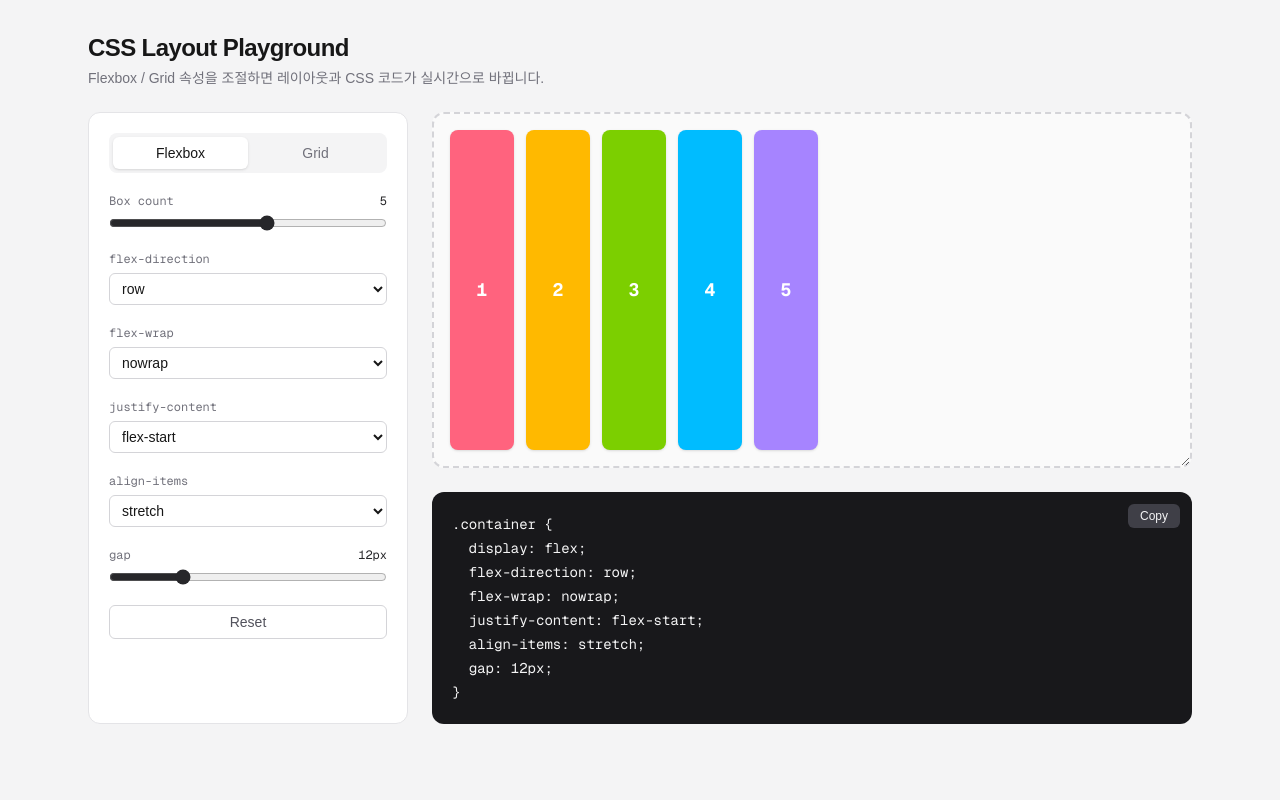
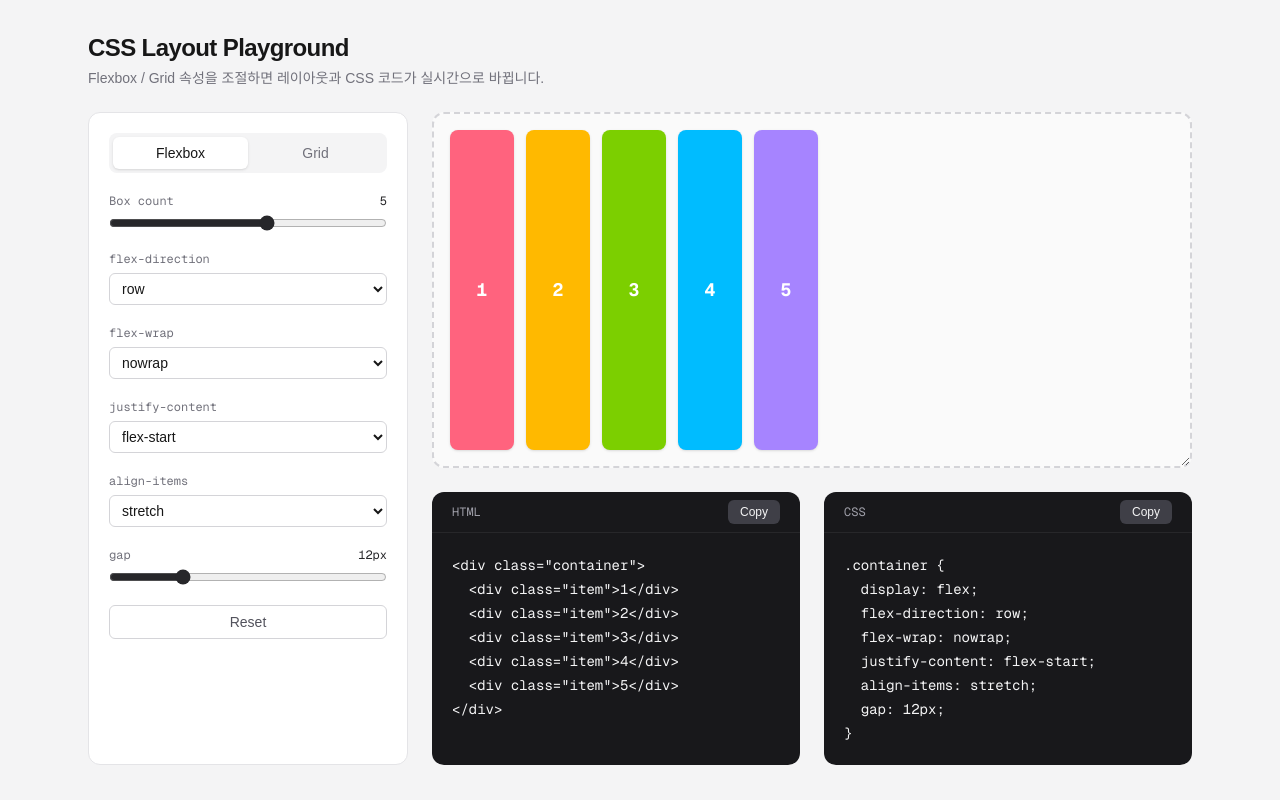
Before and after one commit to lym-bin/css-layout-playground, a Next.js app: page / in a window 1280 px wide. Built offline with nearby package versions, Linux system fonts and the light colour scheme.

Commit message:
feat: HTML 구조 출력 추가 및 CodeOutput 제목 바 적용

```diff
--- a/src/components/layout-playground/CodeOutput.tsx
+++ b/src/components/layout-playground/CodeOutput.tsx
@@ -1,6 +1,6 @@
 // src/components/layout-playground/CodeOutput.tsx
-
-// 오른쪽 아래 CSS 코드 출력 영역
+// 코드 출력 영역 (HTML / CSS에 각각 하나씩 사용)
+// - 상단 바: 제목 + 복사 버튼
 // - 넘겨 받은 코드 문자열을 그대로 보여줌 (어떤 코드인지는 모름 -> 재사용 가능)
 // - 복사 버튼: 클립보드에 복사하고 잠깐 "Copied!" / "Failed" 표시 후 원래대로
 
@@ -15,10 +15,11 @@ const STATUS_LABEL: Record<CopyStatus, string> = {
 };
 
 interface CodeOutputProps {
+  title: string;
   code: string;
 }
 
-export default function CodeOutput({ code }: CodeOutputProps) {
+export default function CodeOutput({ title, code }: CodeOutputProps) {
   const [status, setStatus] = useState<CopyStatus>("idle");
   const timerRef = useRef<ReturnType<typeof setTimeout> | null>(null);
 
@@ -36,15 +37,18 @@ export default function CodeOutput({ code }: CodeOutputProps) {
   };
 
   return (
-    <div className="relative rounded-xl bg-zinc-900 p-5 text-zinc-100">
+    <div className="rounded-xl bg-zinc-900 text-zinc-100">
+      <div className="flex items-center justify-between border-b border-zinc-800 px-5 py-2">
+        <span className="font-mono text-xs text-zinc-400">{title}</span>
         <button
           type="button"
           onClick={handleCopy}
-        className="absolute right-3 top-3 rounded-md bg-zinc-700 px-3 py-1 text-xs hover:bg-zinc-600"
+          className="rounded-md bg-zinc-700 px-3 py-1 text-xs hover:bg-zinc-600"
         >
           {STATUS_LABEL[status]}
         </button>
-      <pre className="overflow-x-auto font-mono text-sm leading-6">
+      </div>
+      <pre className="overflow-x-auto p-5 font-mono text-sm leading-6">
         <code>{code}</code>
       </pre>
     </div>
--- a/src/components/layout-playground/LayoutPlayground.tsx
+++ b/src/components/layout-playground/LayoutPlayground.tsx
@@ -1,7 +1,7 @@
 // src/components/layout-playground/LayoutPlayground.tsx
 // 플레이그라운드 전체를 조립하는 클라이언트 컴포넌트.
 // - 상태(PlaygroundState)를 여기 한 곳에서만 보관
-// - 왼쪽: ControlPanel / 오른쪽: PreviewCanvas + CodeOutput
+// - 왼쪽: ControlPanel / 오른쪽: PreviewCanvas + CodeOutput(HTML, CSS)
 // - "use client" 경계는 이 파일 하나. 여기서 import하는 컴포넌트는 자동으로 클라이언트에 포함된다.
 
 "use client";
@@ -9,6 +9,7 @@
 import { useState } from "react";
 import { INITIAL_STATE } from "@/lib/layout/constants";
 import { generateCss } from "@/lib/layout/generateCss";
+import { generateHtml } from "@/lib/layout/generateHtml";
 import type { PlaygroundState } from "@/lib/layout/types";
 import ControlPanel from "./ControlPanel";
 import PreviewCanvas from "./PreviewCanvas";
@@ -23,7 +24,10 @@ export default function LayoutPlayground() {
 
       <section className="flex min-w-0 flex-col gap-6">
         <PreviewCanvas state={state} />
-        <CodeOutput code={generateCss(state)} />
+        <div className="grid gap-6 xl:grid-cols-2">
+          <CodeOutput title="HTML" code={generateHtml(state)} />
+          <CodeOutput title="CSS" code={generateCss(state)} />
+        </div>
       </section>
     </div>
   );
--- /dev/null
+++ b/src/lib/layout/generateHtml.ts
@@ -0,0 +1,15 @@
+// src/lib/layout/generateHtml.ts
+// 상태(PlaygroundState)를 받아 미리보기와 같은 구조의 HTML 코드 문자열을 만드는 순수 함수.
+// - 출력되는 class 이름(container / item)은 generateCss의 선택자와 맞춰야 한다.
+// - 지금은 박스 개수만 반영. 이후 아이템별 속성이 생기면 여기서 같이 출력한다.
+
+import type { PlaygroundState } from "./types";
+
+export function generateHtml(state: PlaygroundState): string {
+  const items = Array.from(
+    { length: state.boxCount },
+    (_, i) => `  <div class="item">${i + 1}</div>`,
+  );
+
+  return [`<div class="container">`, ...items, "</div>"].join("\n");
+}
```
Lines whose indentation alone changed are shown as unchanged.
